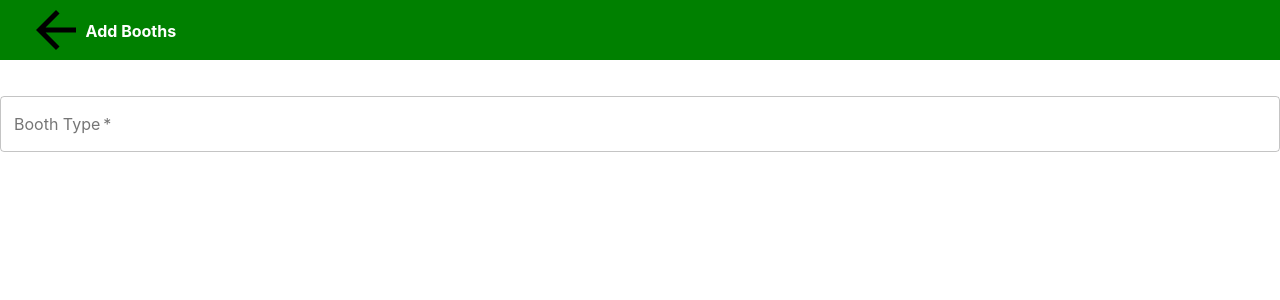
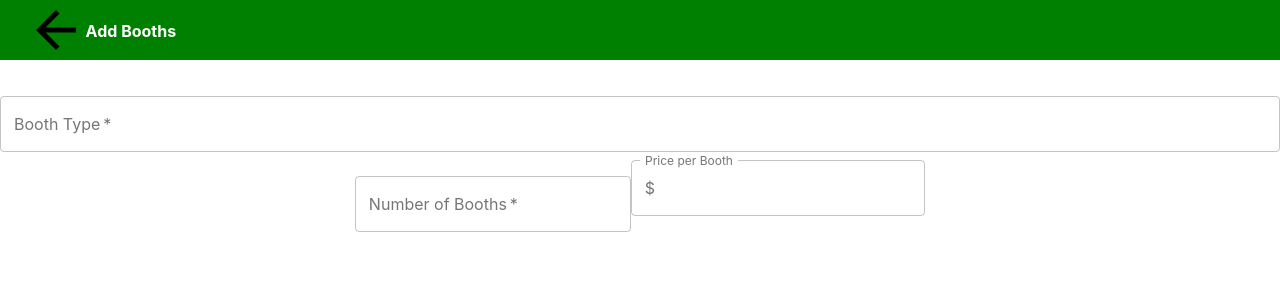
Before and after one commit to labs14-market-organizer/frontend, a React (Create React App) app: page /addbooths in a window 1280 px wide. Shown: the top 300 px of the page. Built offline with nearby package versions, Linux system fonts and the light colour scheme; a web font is replaced by a local one.

Commit message:
number of booths and price per booth components added

```diff
--- a/src/routes/AddBooths.js
+++ b/src/routes/AddBooths.js
@@ -1,12 +1,14 @@
 import React from "react";
 import Arrow from "../assets/ic-arrow-back.svg";
-import { TextField } from '@material-ui/core';
+import { TextField, Input, InputAdornment, FormControl, InputLabel } from '@material-ui/core';
 
 class AddBooths extends React.Component {
     constructor(props) {
         super(props);
         this.state = {
-            boothtype: ''
+            boothtype: '',
+            numberofbooths: null,
+            boothprice: null,
         }
     }
 
@@ -38,6 +40,30 @@ class AddBooths extends React.Component {
                         fullWidth={true}
                         autoComplete={true}
                     />
+                    <TextField
+                        type="number"
+                        required
+                        id="numberofbooths"
+                        label="Number of Booths"
+                        name="numberofbooths"
+                        value={this.state.numberofbooths}
+                        onChange={this.handleChange}
+                        margin="normal"
+                        variant="outlined"
+                        autoComplete={true}
+                    />
+                    <TextField
+                        id="boothprice"
+                        type="number"
+                        variant="outlined"
+                        label="Price per Booth"
+                        value={this.state.boothprice}
+                        onChange={this.handleChange}
+                        InputProps={{
+                        startAdornment: <InputAdornment position="start">$</InputAdornment>,
+                        }}
+                    />
+
 
                 </div>
             </form>
```
